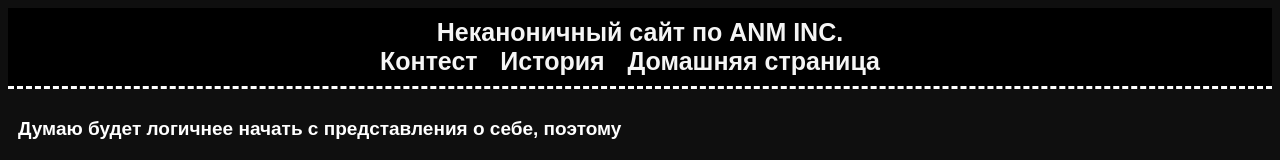
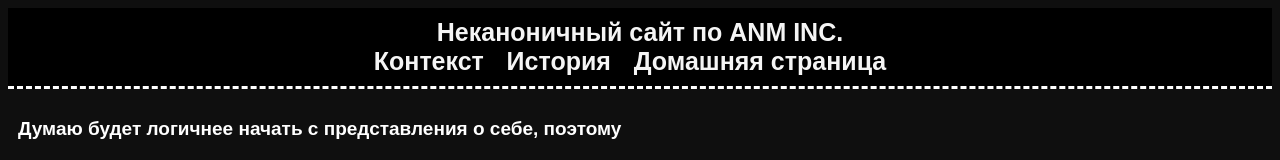
Before and after one commit to AbobalolXDD/anmnoncanon, a plain HTML site: page blog.html in a window 1280 px wide. Shown: the top 160 px of the page. Drawn offline with Linux system fonts and the light colour scheme.

Commit message:
Update blog.html

```diff
--- a/blog.html
+++ b/blog.html
@@ -7,7 +7,7 @@
     <header>
       <a class="link-header">Неканоничный сайт по ANM INC.</a>
       <nav>
-        <a class="link-nav" href="context.html"><b>Контест</b></a>
+        <a class="link-nav" href="context.html"><b>Контекст</b></a>
         <a class="link-nav" href="history.html"><b>⠀История</b></a>
 
         <a class="link-nav" href="index.html"><b>⠀Домашняя страница</b></a>
```
